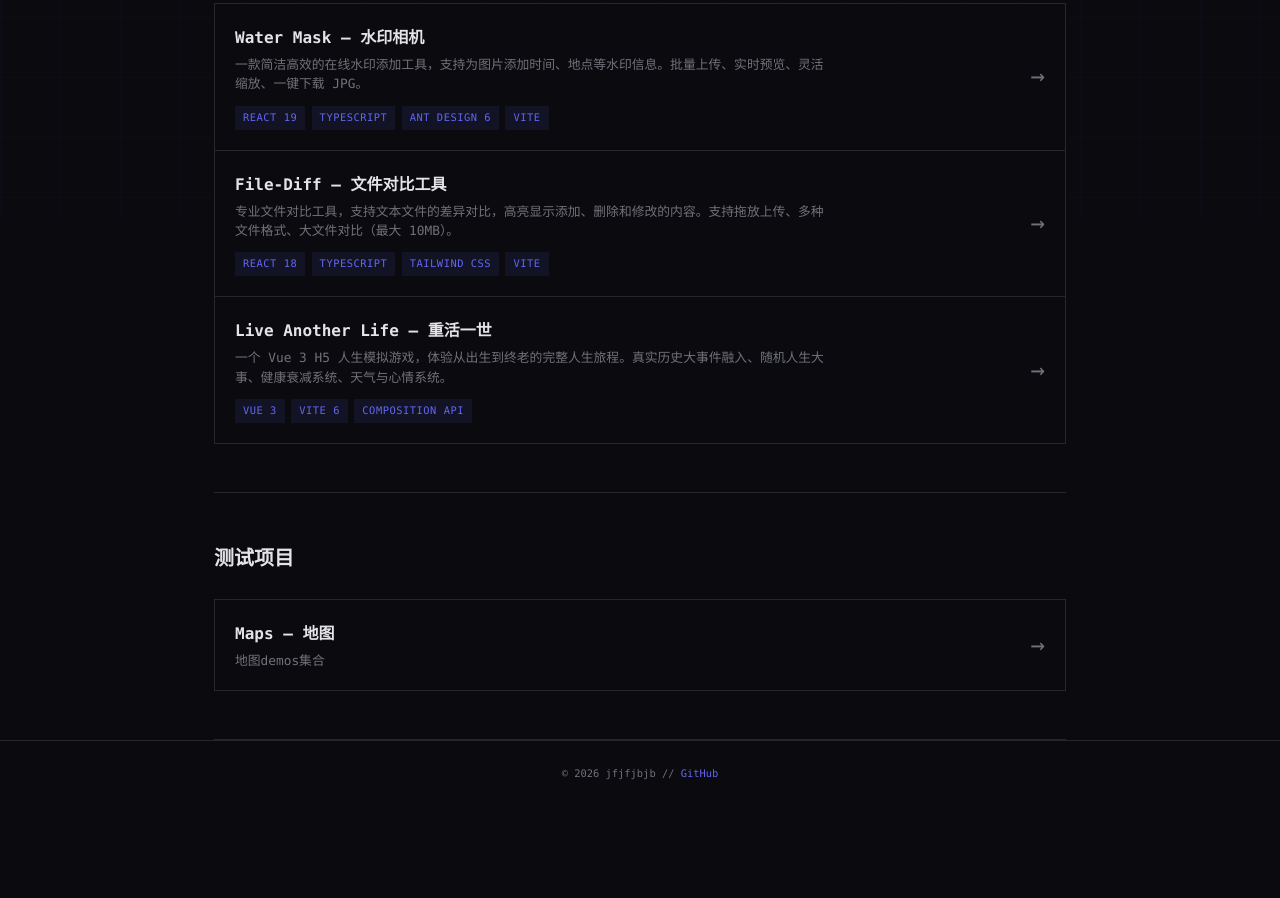
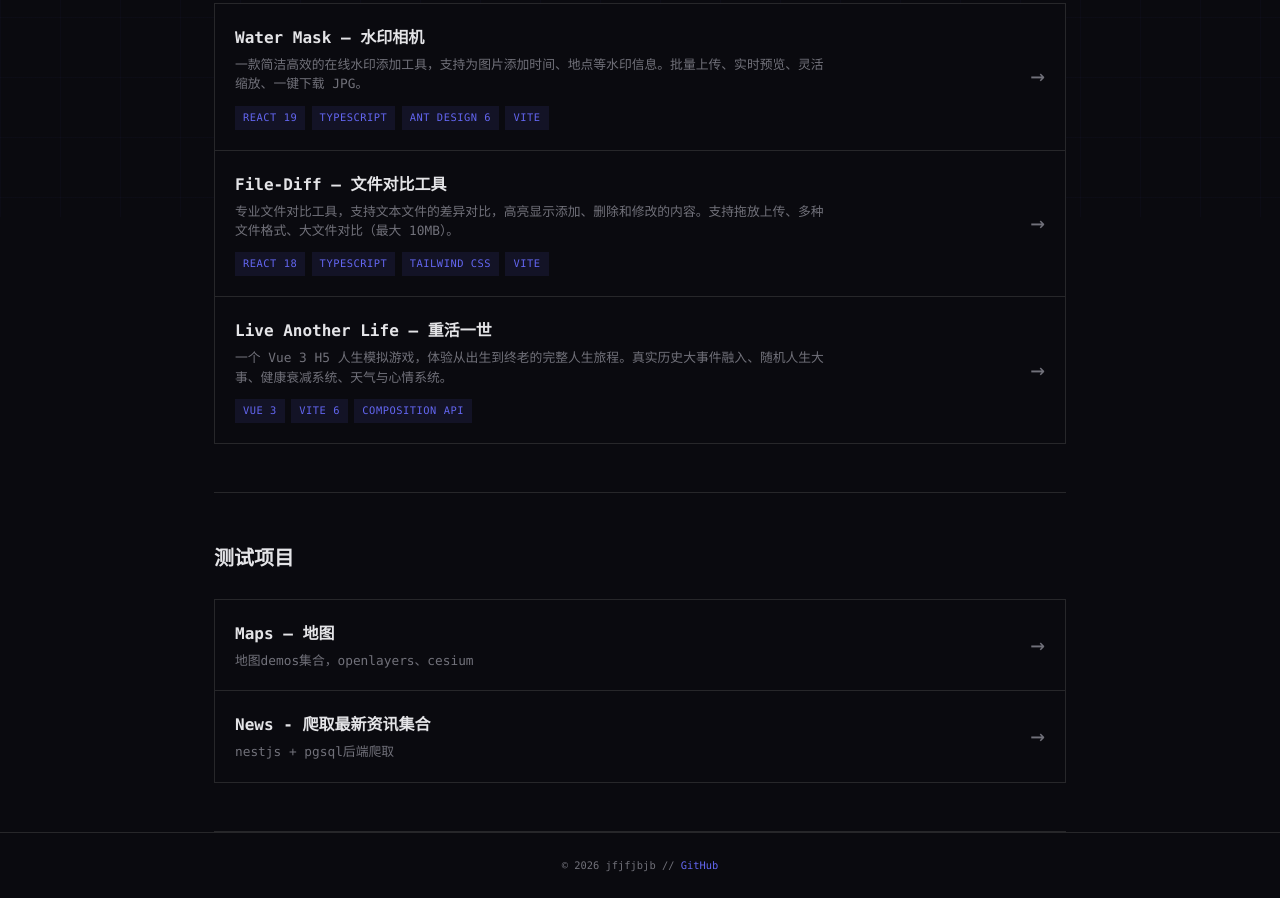
Before and after one commit to jfjfjbjb/home, a plain HTML site: page index.html in a window 1280 px wide. Shown: the part 583-1481 px from the top of the page. Before the commit the page ends 1390 px from the top, so only its background shows below. Drawn offline with Linux system fonts and the light colour scheme.

Commit message:
新增news

```diff
--- a/index.html
+++ b/index.html
@@ -533,13 +533,20 @@
         <article class="project-item" onclick="window.open('https://jfjfjbjb.github.io/maps/', '_blank')">
           <div class="project-info">
             <h3>Maps — 地图</h3>
-            <p>地图demos集合</p>
+            <p>地图demos集合，openlayers、cesium</p>
             <!-- <div class="project-tech">
               <span class="tech-tag">React 19</span>
               <span class="tech-tag">TypeScript</span>
               <span class="tech-tag">Ant Design 6</span>
               <span class="tech-tag">Vite</span>
             </div> -->
+          </div>
+          <div class="project-arrow">→</div>
+        </article>
+        <article class="project-item" onclick="window.open('https://jfjfjbjb.github.io/news/', '_blank')">
+          <div class="project-info">
+            <h3>News - 爬取最新资讯集合</h3>
+            <p>nestjs + pgsql后端爬取</p>
           </div>
           <div class="project-arrow">→</div>
         </article>
```
